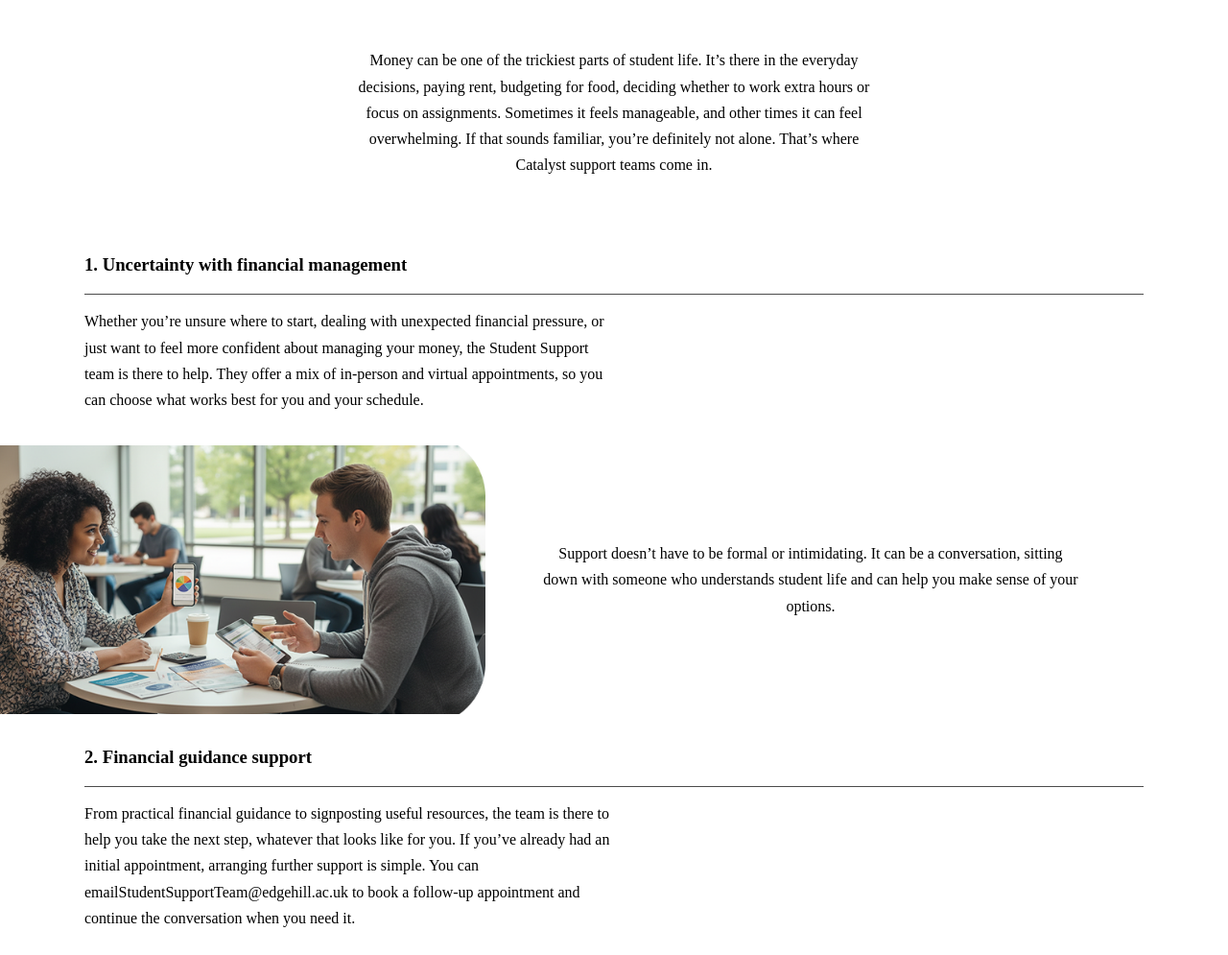
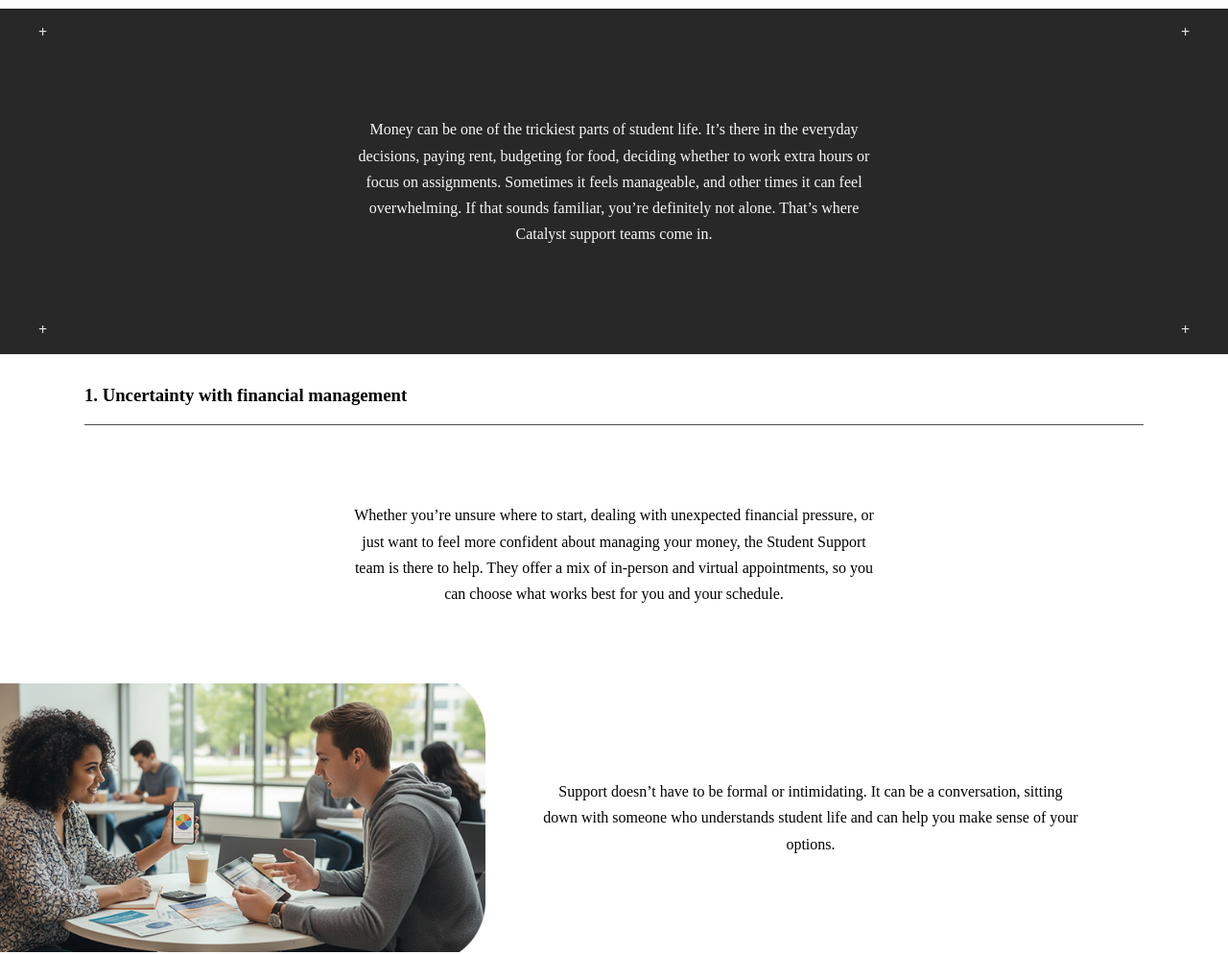
Before and after one commit to BenjaminDThomas/student-magazine, a plain HTML site: page student_magazine/article.html in a window 1280 px wide. Shown: the part 860-1855 px from the top of the page at 96% size. Drawn offline with Linux system fonts and the light colour scheme.

Commit message:
add article first paragraph background box

```diff
--- a/student_magazine/css/style.css
+++ b/student_magazine/css/style.css
@@ -308,9 +308,9 @@ Article Cards (ViewAll Page)
 }
 
 .category-title{
-  width: 90%;
-  max-width: 1100px;
-  margin: 30px auto 10px;
+    width: 90%;                                                           /* article category title width */
+    max-width: 1100px;                                                    /* maximum category title width */
+    margin: 30px auto 10px;                                               /* title placement */
 }
 
 /*
@@ -331,6 +331,63 @@ Article Cards (ViewAll Page)
 .article-banner {
     max-height: 550px;                                                    /* max article banner image height */
 }
+
+/* first paragaph box */
+.intro-box {
+    position: relative;
+    left: 50%;                                                            /* aligned left center */
+    right: 50%;                                                           /* aligned right center */
+    margin-left: -50vw;
+    margin-right: -50vw;
+    width: 100vw;                                                         /* takes up full screen width */
+    max-width: 100vw;                                                     /* cannot exceed screen width */
+    background: #282828;                                                /* first paragraph background box color */
+    color: #f8f8f8;                                                     /* first paragraph text color */
+    padding: 32px 24px;
+    border-radius: 0;                                                     /* removes curved corners */
+    margin-top: 24px;                                                     /* spacing above first paragraph section */
+    margin-bottom: 32px;                                                  /* spacing below first paragraph section */
+}
+
+/* '+' symbol styling */
+.intro-box::before, .intro-box::after{
+    content:"+";
+    position:absolute;
+    font-weight:700;                                                      /* font weight of '+' symbol */
+    opacity: 0.9;                                                         /* '+' symbol opacity */
+}
+
+/* '+' symbol placement (bottom-left) */
+.intro-box::before {
+  top: 16px;
+  left: 40px;
+}
+
+/* '+' symbol placement (bottom-right) */
+.intro-box::after {
+  bottom: 16px;
+  right: 40px;
+}
+
+/* '+' symbol placement (top-right) */
+.intro-box .corner.tr {
+  top: 16px;
+  right: 40px;
+}
+
+/* '+' symbol placement (top-left) */
+.intro-box .corner.bl {
+  bottom: 16px;
+  left: 40px;
+}
+
+/* add the other 2 corners with extra pseudo-elements using spans */
+.intro-box .corner{
+    position:absolute;
+    font-weight:700;
+    opacity:0.9;
+}
+
 
 /*
 ----------------------
--- a/student_magazine/js/article.js
+++ b/student_magazine/js/article.js
@@ -27,65 +27,88 @@ fetch("../student_magazine/data/articles.json")
     const contentSection = document.querySelector("#article-content");          // returns first matching element for 'article-content'
     contentSection.innerHTML = "";
 
-
-    let imageCount = 0;
+    let imageCount = 0;                                                         // article image counter
+    let firstParaDone = false;                                                  // first paragraph section end value
 
     for (let i = 0; i < article.sections.length; i++) {                         // for loop to go through the amount of sections stored
   const section = article.sections[i];
 
-        if(section.type === "paragraph") {                                      // checks each stored article if the section has the type 'paragraph'
-            const p = document.createElement("p");                              // creates paragraph
-            p.innerHTML = section.text;                                         // lets html link tags work from json
-            contentSection.appendChild(p);                                      // appends content to paragraph
+  if (section.type === "paragraph") {                                           // checks each stored article if the section has the type 'paragraph'
+    const p = document.createElement("p");                                      // creates paragraph
+    p.innerHTML = section.text;                                                 // lets html link tags work from json
+
+    if (!firstParaDone) {
+      firstParaDone = true;                                                     // first paragraph end of section
+
+      const box = document.createElement("div");
+      box.classList.add("intro-box");
+
+      const inner = document.createElement("div");
+      inner.classList.add("intro-box-inner");
+
+      inner.appendChild(p);                                                     // appends content to paragraph
+      box.appendChild(inner);
+
+      box.insertAdjacentHTML(
+        "beforeend",
+        `<span class="corner tr">+</span><span class="corner bl">+</span>`
+      );
+
+      contentSection.appendChild(box);                                          // appends to first paragraph
+    } else {
+      contentSection.appendChild(p);                                            // appends to paragraph
     }
-        else if(section.type === "heading") {                                   // checks each stored article if the section has the type 'heading'
-            const h2 = document.createElement("h2");                            // creates heading
+  }
+
+  else if (section.type === "heading") {                                        // checks each stored article if the section has the type 'heading'
+    const h2 = document.createElement("h2");                                    // creates heading
     h2.textContent = section.text;
-            contentSection.appendChild(h2);                                     // appends content to heading
+    contentSection.appendChild(h2);                                             // appends content to heading
   }
-        else if(section.type === "subheading") {                                // checks each stored article if the section has the type 'subheading'
-            const h3 = document.createElement("h3");                            // creates subheading
+
+  else if (section.type === "subheading") {                                     // checks each stored article if the section has the type 'subheading'
+    const h3 = document.createElement("h3");                                    // creates subheading
     h3.textContent = section.text;
-            contentSection.appendChild(h3);                                     // appends content to subheading
+    contentSection.appendChild(h3);
   }
-        else if(section.type === "image") {                                     // checks each stored article if the section has the type 'image'
+
+  else if (section.type === "image") {                                          // checks each stored article if the section has the type 'image'
     imageCount++;
 
-            if(imageCount === 1) {
-                const img = document.createElement("img");                      // creates image element
+    if (imageCount === 1) {
+      const img = document.createElement("img");                                // creates image element
       img.src = section.src;
       img.classList.add("article-banner");
-                contentSection.appendChild(img);                                // appends content to image
-            }
-            else {
-                const row = document.createElement("div");                      // creates a div for the image
+      contentSection.appendChild(img);                                          // appends content to image
+    } else {
+      const row = document.createElement("div");                                // creates a div for the image
       row.classList.add("media-row");
-                row.classList.add((imageCount - 2) % 2 === 0 ? "left" : "right");   // keeps track of imageCount to set image either left or right
+      row.classList.add((imageCount - 2) % 2 === 0 ? "left" : "right");         // keeps track of imageCount to set image either left or right
 
-                const img = document.createElement("img");                      // creates image element
+      const img = document.createElement("img");                                // creates image element
       img.src = section.src;
-                img.classList.add("media-img");                                 // assigns class 'media-img' to the image element
+      img.classList.add("media-img");                                           // assigns class 'media-img' to the image element
 
       const text = document.createElement("div");
-                text.classList.add("media-text");                               // assigns class 'media-text' to the element
+      text.classList.add("media-text");                                         // assigns class 'media-text' to the element
 
-                let consumed = 0;                                               // tracks paragraphs consumed
-                while (consumed < 2) {                                          // loops till it has consumed 2 paragraphs or runs out
-                    const next = article.sections[i + 1];                       // looks at next section
-                    if (!next || next.type !== "paragraph") break;              // stops if no more sections or next isn't a paragraph
+      let consumed = 0;                                                         // tracks paragraphs consumed
+      while (consumed < 2) {                                                    // loops till it has consumed 2 paragraphs or runs out
+        const next = article.sections[i + 1];                                   // looks at next section
+        if (!next || next.type !== "paragraph") break;                          // stops if no more sections or next isn't a paragraph
 
-                    const p = document.createElement("p");                      // creates element 'p'
-                    p.innerHTML = next.text;
-                    text.appendChild(p);                                        // appends to 'text' element
-                    i++;                                                        // increments to skip this section in main loop
-                    consumed++;                                                 // increments consumed counter
+        const p2 = document.createElement("p");                                 // creates element 'p'
+        p2.innerHTML = next.text;                                               // appends to 'text' element
+        text.appendChild(p2);
+
+        i++;                                                                    // increments to skip this section in main loop
+        consumed++;                                                             // increments consumed counter
       }
 
-                row.appendChild(img);                                           // appends image to row
-                row.appendChild(text);                                          // appends text to row
-                contentSection.appendChild(row);                                // appends row to content section
-            }
+      row.appendChild(img);                                                     // appends image to row
+      row.appendChild(text);                                                    // appends text to row
+      contentSection.appendChild(row);                                          // appends row to content section
     }
     }
     console.log(article);                                                       // articles outputs the array of article objects (connection test)
-});
+}});
```
Lines whose indentation alone changed are shown as unchanged.
